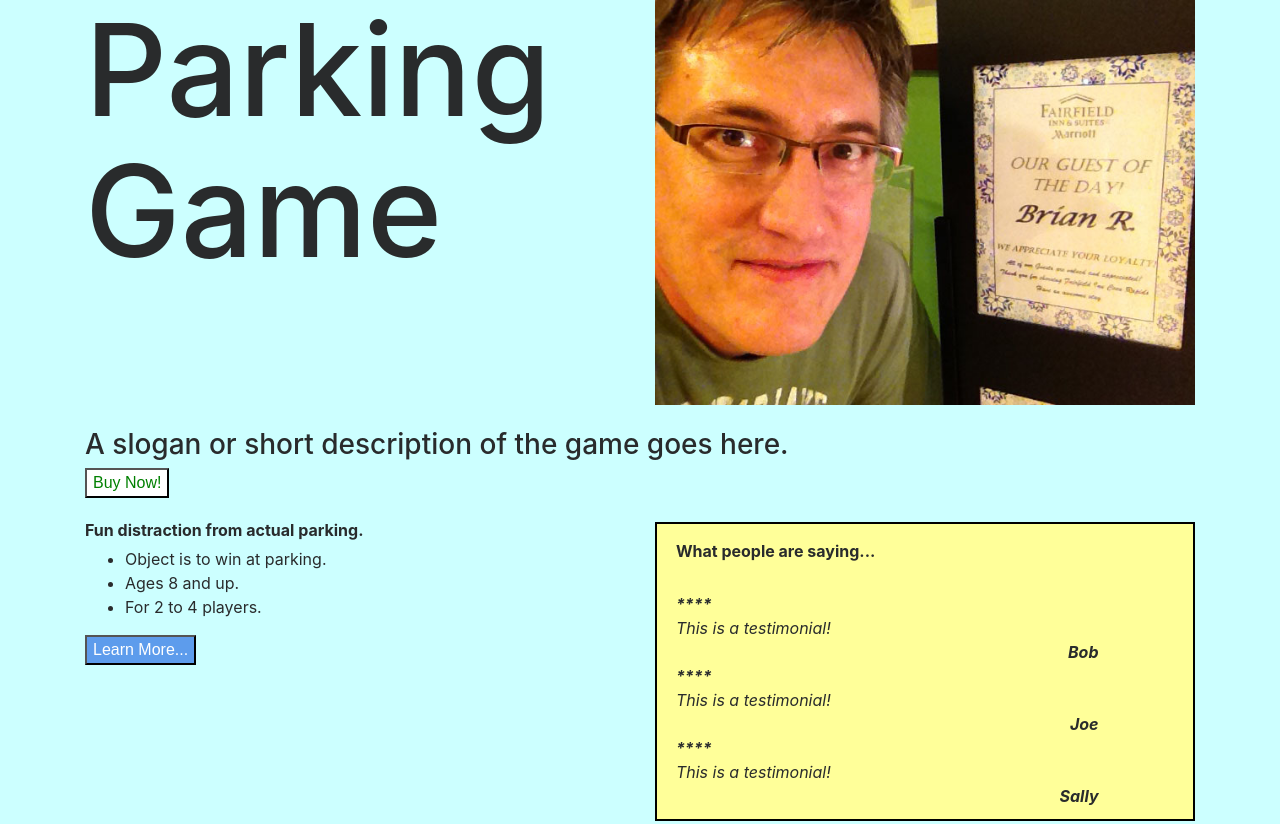
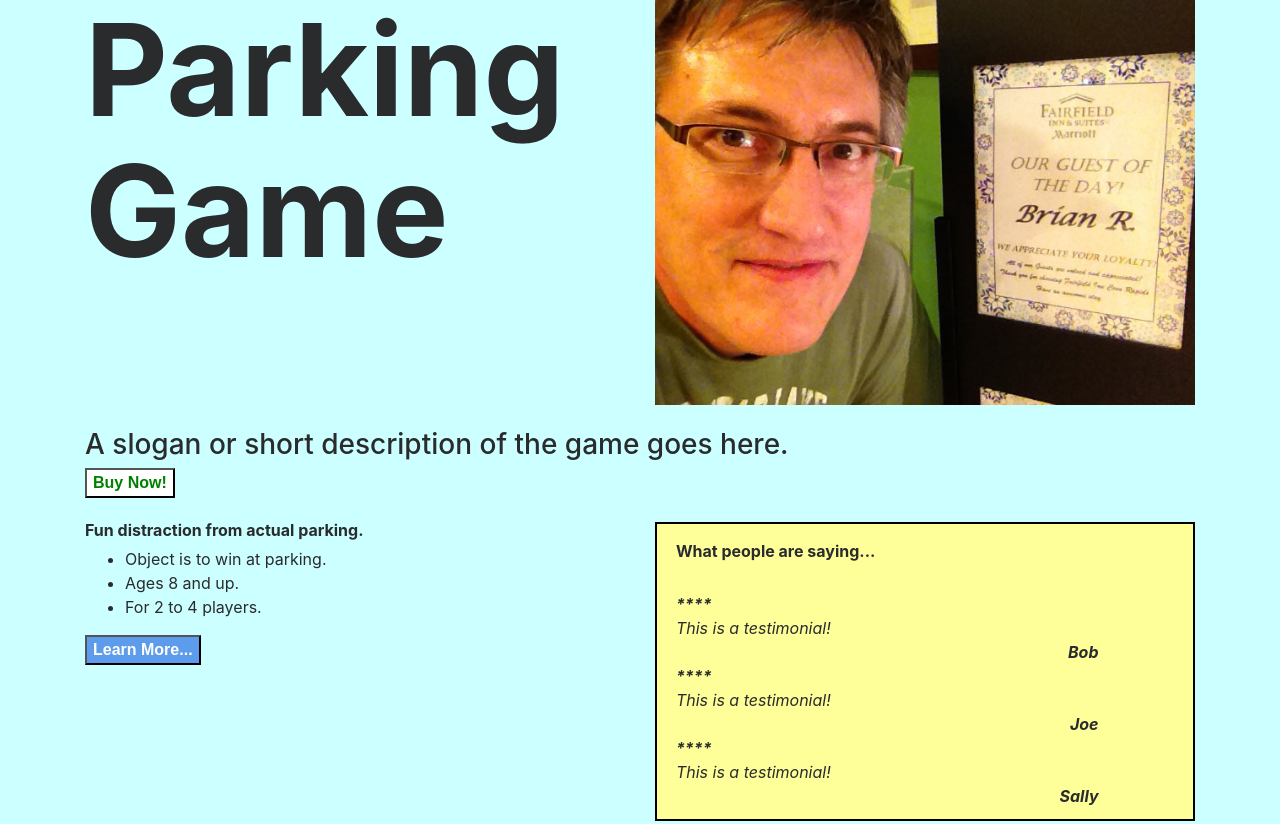
Before and after one commit to BrianRobertson/game-co, a plain HTML site: page index.html in a window 1280 px wide. Shown: the top 824 px of the page. Drawn offline with nearby package versions, Linux system fonts and the light colour scheme; a script that the page names is missing.

Commit message:
more home page work prior to duplicating pages.

```diff
--- a/assets/css/styles.css
+++ b/assets/css/styles.css
@@ -1,14 +1,15 @@
 body{
   background-color:#ccffff;
+}
+#bigID{
+  font-size:10vw;
+  font-weight: bold;
 }
 h6{
   font-weight: bold;
 }
-#bigID{
-  font-size:10vw;
-}
 .boldClass{
-  font-weight:bold
+  font-weight:bold;
 }
 .testimony{
   background-color:#ffff99;
@@ -22,6 +23,7 @@ h6{
 }
 .buyNow {
   color: green;
+  font-weight: bold;
   background-color: white;
 }
 .buyNow:hover {
@@ -30,6 +32,7 @@ h6{
 }
 .LearnMore {
   color: white;
+  font-weight: bold;
   background-color: #5D9CEC;
 }
 .LearnMore:hover {
@@ -37,16 +40,12 @@ h6{
   background-color: #4A89DC;
 }
 
-
-
 /*.navBar{
   background-color:#5D9CEC;
 }
 */
 
 
-
-/* setting the max width*/
 /* setting the max width*/
 /*
 @media screen and (min-width: 50em) {
@@ -111,4 +110,4 @@ p {
 .for-navigation:hover {
     background: #4A89DC;
 }
-/*clean up dead code*/
+/*page two and following*/
--- a/index.html
+++ b/index.html
@@ -17,10 +17,8 @@
     <header>
       <div class="row">
         <div class="col-sm-6">
-          <strong>
             <h1 id="bigID">Parking
               <br>Game</h1>
-            </strong>
           </div>
           <div class="col-sm-6">
             <img src="graphics/BrianGuestOfDay.jpg" alt="Brian as Guest of the Day." title="Brian as Guest of the day" width="100%">
@@ -32,7 +30,6 @@
         <div class="row">
           <div class="col-sm-12">
             <h3>A slogan or short description of the game goes here.</h3>
-
             <a href="https://www.amazon.com/gp/product/B00AU6T0XM" Target="_blank">
               <button class="buyNow">Buy Now!</button></a>
             </div>
```
